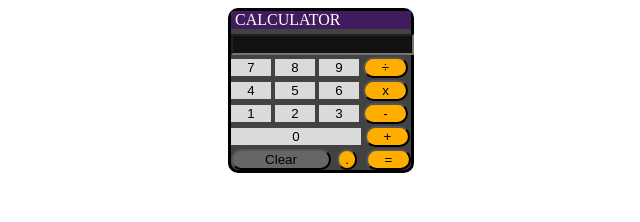
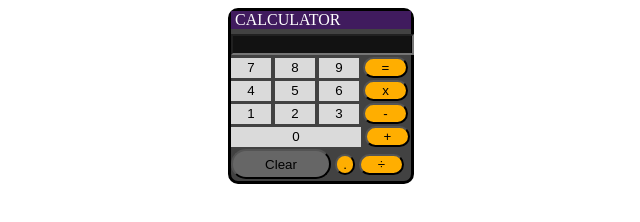
Before and after one commit to mariamraza-code/Calculator-App, a plain HTML site: page index.html in a window 1280 px wide. Shown: the whole page, without its empty margins (319-959 px from the left). Drawn offline with Linux system fonts and the light colour scheme.

Commit message:
Calculator app

```diff
--- a/index.html
+++ b/index.html
@@ -18,7 +18,8 @@
           <button class="btn" onclick="getNum('7')">7</button>
            <button class="btn"onclick="getNum('8')">8</button>
            <button class="btn" onclick="getNum('9')">9</button>
-            <button class="btn1" onclick="getNum('/')" >÷</button>
+
+            <button class="btn1" onclick="result()" >=</button>
        </div>
 
          <div class="two">
@@ -36,16 +37,16 @@
            </div>
 
         <div class="four">
-            <button class="" style="width: 130px; background-color: rgb(218, 218, 218);
+            <button class="" style="width: 130px; background-color: rgb(218, 218, 218); height: 20px;
             border: 0px solid rgb(218, 218, 218);" onclick="getNum('0')">0</button>
             <button class="btn1" onclick="getNum('+')">+</button>
 
             </div>
 
             <div class="five">
-                <button onclick="clearR()" style="width: 100px; border-radius: 2em; background-color: rgba(114, 114, 114, 0.76)">Clear</button>
-                <button onclick="getNum('.')" class="btn1" style="border-radius: 1em; margin-left: 2px; width: 20px;">.</button>
-                <button class="btn1" onclick="result()" style="margin-left: 5px;">=</button>
+                <button onclick="clearR()" style="width: 100px; margin: 2px 0px 2px 0px ; height: 30px; border-radius: 2em; background-color: rgba(114, 114, 114, 0.76)">Clear</button>
+                <button onclick="getNum('.')" class="btn1" style="border-radius: 1em;  width: 20px;">.</button>
+                <button class="btn1" onclick="getNum('/')" >÷</button>
 
                 </div>
     </div>
--- a/style.css
+++ b/style.css
@@ -3,7 +3,8 @@ border: 3px solid black;
 border-radius: 10px;
 margin: 0 auto;
 width:180px;
-background-color: rgb(66, 66, 66)
+background-color: rgb(66, 66, 66);
+
 }
 .inp{
     width: 175px;
@@ -12,6 +13,7 @@ background-color: rgb(66, 66, 66)
 }
 .btn{
     width: 40px;
+    height: 20px;
 
     background-color: rgb(218, 218, 218);
     border: 0px solid  rgb(218, 218, 218);
```
